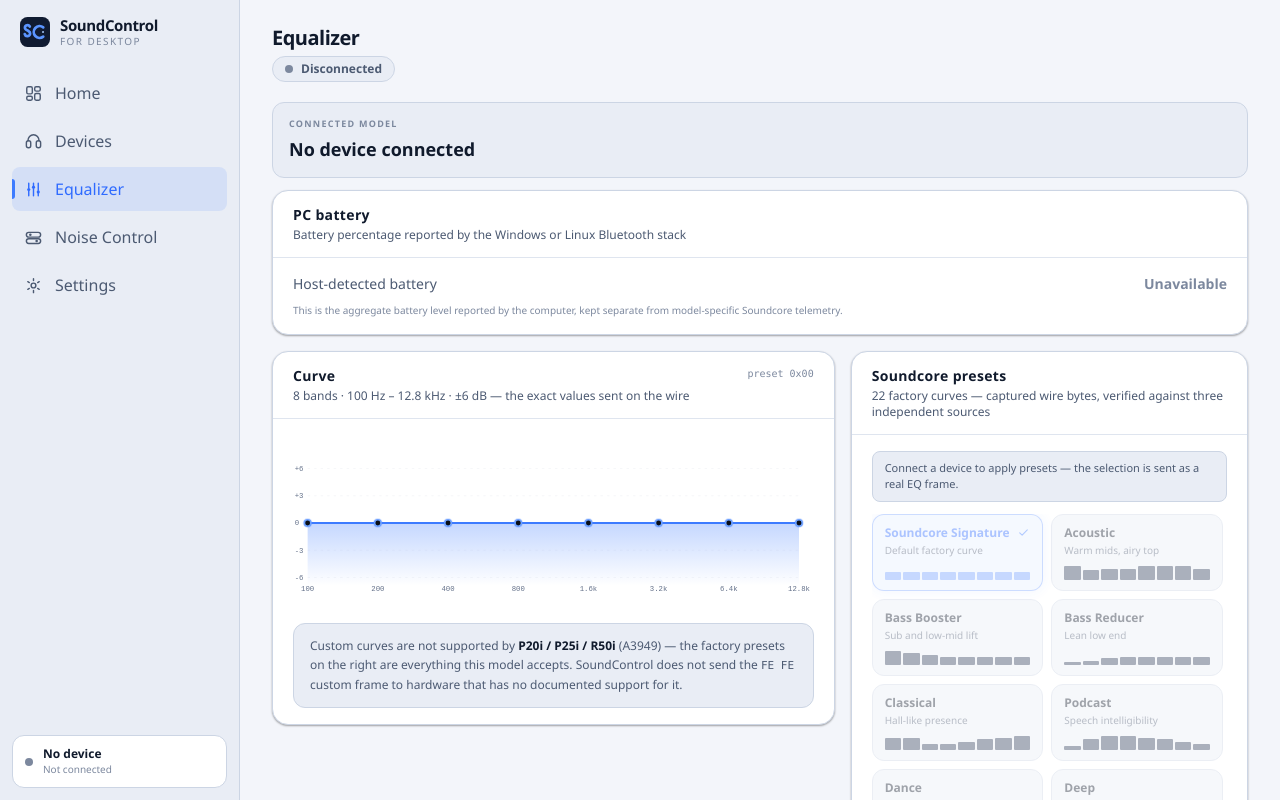
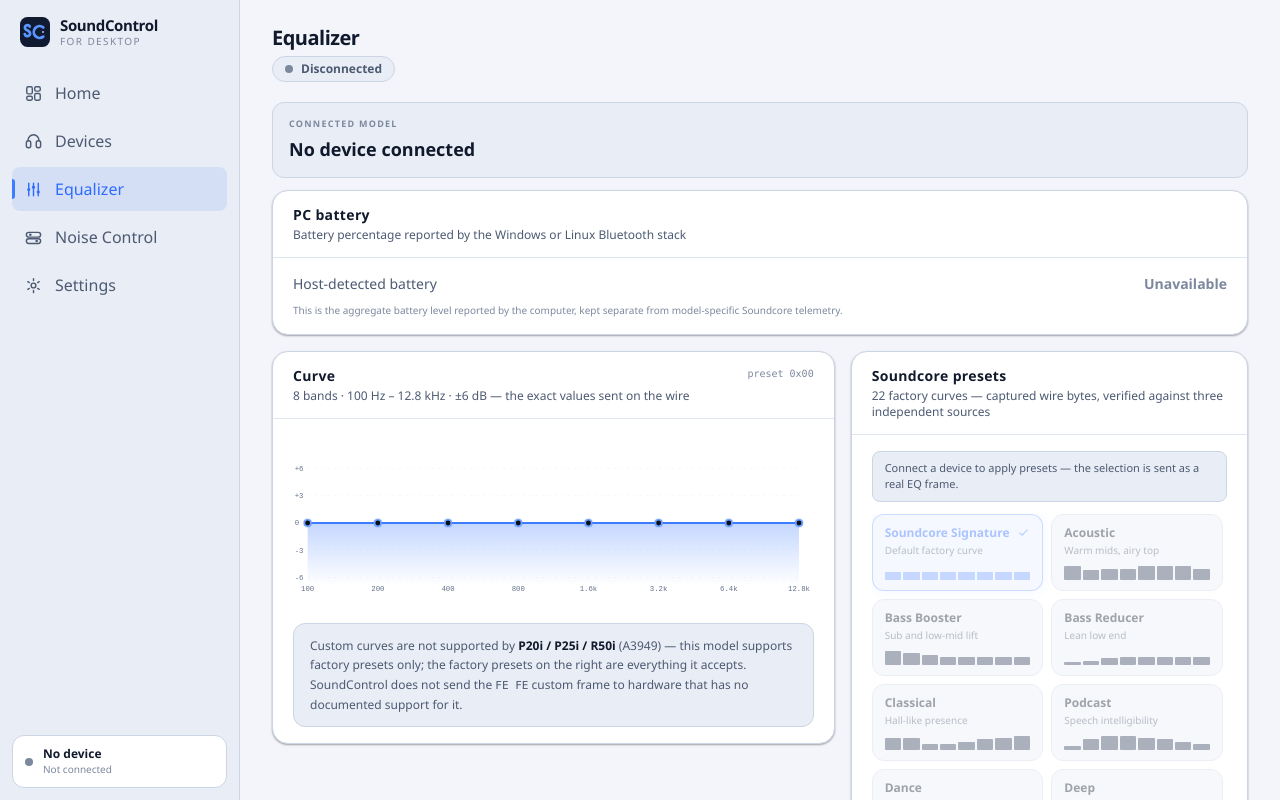
Before and after one commit to Shankers8811/soundcontrol, a React (Vite) app: page / in a window 1280 px wide. Both pictures are taken after a click on the button "Equalizer". Built offline with nearby package versions, Linux system fonts and the light colour scheme.

Commit message:
Fix A3949 equalizer smoke assertion

```diff
--- a/src/pages/EqualizerPage.tsx
+++ b/src/pages/EqualizerPage.tsx
@@ -87,8 +87,8 @@ export function EqualizerPage() {
                 <p className="mt-3 rounded-xl border border-edge bg-sunken px-4 py-3 text-xs leading-relaxed text-mute">
                   Custom curves are not supported by{' '}
                   <span className="font-semibold text-ink">{app.profile.name}</span> (
-                  {app.profile.sku}) — the factory presets on the right are everything this model
-                  accepts. SoundControl does not send the{' '}
+                  {app.profile.sku}) — this model supports factory presets only; the factory
+                  presets on the right are everything it accepts. SoundControl does not send the{' '}
                   <span className="font-mono text-[11px]">FE FE</span> custom frame to hardware
                   that has no documented support for it.
                 </p>
```
